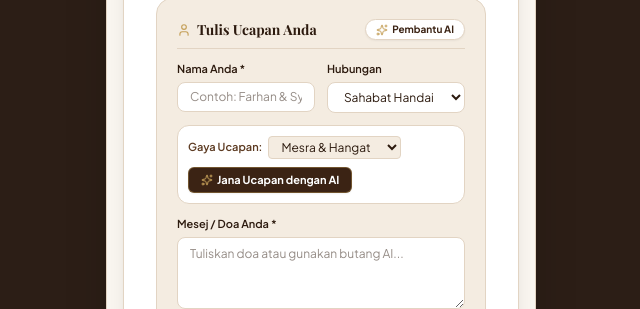
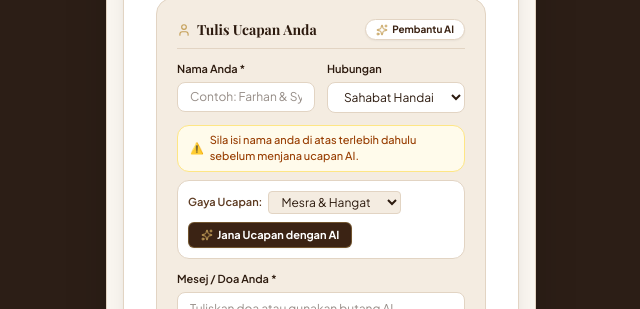
Before and after one commit to fikkynwa/Wedding, a React (Vite) app: page / in a window 1280 px wide. Shown: the part 5360-5669 px from the top of the page, without its empty margins (319-959 px from the left). Built offline with nearby package versions, Linux system fonts and the light colour scheme; no server answers; the database is empty; a web font is replaced by a local one.

Commit message:
Add files via upload

```diff
--- a/src/App.tsx
+++ b/src/App.tsx
@@ -17,6 +17,7 @@ import { Heart, Sparkles, Music, Pause } from 'lucide-react';
 
 export default function App() {
   const [currentLang, setCurrentLang] = useState<LanguageCode>('ms');
+  const isEn = currentLang === 'en';
   const [isPlayingMusic, setIsPlayingMusic] = useState(false);
   const [activeSection, setActiveSection] = useState('jemputan');
   const [isUnlocked, setIsUnlocked] = useState(false);
@@ -42,7 +43,7 @@ export default function App() {
     setIsPlayingMusic(true);
     if (audioRef.current) {
       try {
-        audioRef.current.currentTime = 202; // start at 3:22
+        audioRef.current.currentTime = 0;
         audioRef.current.play().catch((err) => console.log('HTML5 audio play blocked:', err));
       } catch (err) {
         // Ignore fallback
@@ -285,7 +286,7 @@ Prayer: Ya Allah, Satukanlah hati kedua mempelai ini seperti mana Engkau satukan
         {/* Native Mobile HTML5 Audio Player */}
         <audio
           ref={audioRef}
-          src="https://cdn.pixabay.com/download/audio/2022/05/27/audio_1808fbf07a.mp3?filename=romantic-wedding-piano-115201.mp3"
+          src="/Ukays%20-%20Di%20Sana%20Menanti%20Di%20Sini%20Menunggu%20%5B%20Lagu%20Lirik%20%5D.mp3"
           loop
           preload="auto"
         />
@@ -364,14 +365,25 @@ Prayer: Ya Allah, Satukanlah hati kedua mempelai ini seperti mana Engkau satukan
             </div>
 
             <p className="font-serif-title italic text-xs text-[#4A3525] leading-relaxed px-2">
-              "Bunga melur suntingan jelita,<br />
-              Disusun rapi di atas takhta,<br />
-              Dua hati menyatu cinta,<br />
-              Kekal bahagia hingga ke syurga."
+              {isEn ? (
+                <>
+                  "Two hearts unite in pure devotion,<br />
+                  A sacred bond of love and emotion,<br />
+                  May this blessed journey be so sweet,<br />
+                  With endless joy and grace complete."
+                </>
+              ) : (
+                <>
+                  "Bunga melur suntingan jelita,<br />
+                  Disusun rapi di atas takhta,<br />
+                  Dua hati menyatu cinta,<br />
+                  Kekal bahagia hingga ke syurga."
+                </>
+              )}
             </p>
 
             <p className="text-[11px] text-[#2C1A0E] tracking-widest uppercase font-semibold">
-              Walimatul Urus {WEDDING_DETAILS.groomNameShort} &amp; {WEDDING_DETAILS.brideNameShort} • 03 Oktober 2026
+              {isEn ? 'Wedding Reception' : 'Walimatul Urus'} {WEDDING_DETAILS.groomNameShort} &amp; {WEDDING_DETAILS.brideNameShort} • 03 {isEn ? 'October' : 'Oktober'} 2026
             </p>
             <p className="text-[10px] text-[#7A6250]">
               Teratak Kasih Felda Trolak Selatan, Sungkai, Perak
--- a/src/components/GuestbookAndAiWish.tsx
+++ b/src/components/GuestbookAndAiWish.tsx
@@ -395,6 +395,17 @@ export const GuestbookAndAiWish: React.FC<GuestbookAndAiWishProps> = ({ currentL
             </div>
 
             {/* AI Generator Helper Bar */}
+            <div className="space-y-2">
+              {!name.trim() && (
+                <div className="text-[11px] text-amber-800 bg-amber-50 border border-amber-200 px-3 py-1.5 rounded-xl font-medium flex items-center gap-1.5">
+                  <span>⚠️</span>
+                  <span>
+                    {isEn
+                      ? 'Please fill in your name above before generating an AI wish.'
+                      : 'Sila isi nama anda di atas terlebih dahulu sebelum menjana ucapan AI.'}
+                  </span>
+                </div>
+              )}
               <div className="p-2.5 bg-white rounded-xl border border-[#E2D4C3] flex flex-wrap items-center justify-between gap-2">
                 <div className="flex items-center gap-1.5">
                   <span className="text-[11px] text-[#5C3A21] font-semibold">
@@ -430,6 +441,7 @@ export const GuestbookAndAiWish: React.FC<GuestbookAndAiWishProps> = ({ currentL
                     </>
                   )}
                 </button>
+              </div>
             </div>
 
             {/* Message Textarea */}
--- a/src/components/LocationAndContact.tsx
+++ b/src/components/LocationAndContact.tsx
@@ -112,7 +112,7 @@ export const LocationAndContact: React.FC<LocationAndContactProps> = ({ currentL
                     {person.name}
                   </span>
                   <span className="text-[10px] px-2 py-0.5 bg-[#3B2314] text-[#C5A059] font-bold rounded-full">
-                    {person.role}
+                    {isEn ? (person.roleEn || person.role) : person.role}
                   </span>
                 </div>
                 <p className="text-[11px] text-[#7A6250] font-mono mt-0.5 font-medium">
--- a/src/data.ts
+++ b/src/data.ts
@@ -25,7 +25,7 @@ export const WEDDING_DETAILS = {
   address: "No. 300 Jalan Timur, Felda Trolak Selatan, 35600 Sungkai, Perak",
   locationName: "Felda Trolak Selatan",
   googleMapsUrl: "https://maps.app.goo.gl/PWVfTFKZyGcMmJuM9",
-  wazeUrl: "https://waze.com/ul?q=Felda+Trolak+Selatan+Sungkai+Perak",
+  wazeUrl: "https://www.waze.com/ul?q=Felda+Trolak+Selatan+Sungkai+Perak&navigate=yes",
   calendarEvent: {
     title: "Majlis Perkahwinan Akim & Asyiqim",
     details: "Walimatul Urus Muhammad Hakim & Najma Asyiqim di Felda Trolak Selatan, Sungkai, Perak.",
@@ -45,24 +45,28 @@ export const CONTACTS: ContactPerson[] = [
   {
     name: "Aida",
     role: "Kakak",
+    roleEn: "Sister",
     phone: "013-5948682",
     whatsappUrl: "https://wa.me/60135948682?text=Assalamualaikum%20Aida,%20saya%20ingin%20bertanya%20berkenaan%20Majlis%20Perkahwinan%20Akim%20%26%20Asyiqim",
   },
   {
     name: "Shima",
     role: "Kakak",
+    roleEn: "Sister",
     phone: "019-5948398",
     whatsappUrl: "https://wa.me/60195948398?text=Assalamualaikum%20Shima,%20saya%20ingin%20bertanya%20berkenaan%20Majlis%20Perkahwinan%20Akim%20%26%20Asyiqim",
   },
   {
     name: "Fikri",
     role: "Abang",
+    roleEn: "Brother",
     phone: "013-2286797",
     whatsappUrl: "https://wa.me/60132286797?text=Assalamualaikum%20Fikri,%20saya%20ingin%20bertanya%20berkenaan%20Majlis%20Perkahwinan%20Akim%20%26%20Asyiqim",
   },
   {
     name: "Shamil",
     role: "Abang",
+    roleEn: "Brother",
     phone: "019-2911169",
     whatsappUrl: "https://wa.me/60192911169?text=Assalamualaikum%20Shamil,%20saya%20ingin%20bertanya%20berkenaan%20Majlis%20Perkahwinan%20Akim%20%26%20Asyiqim",
   },
--- a/src/types.ts
+++ b/src/types.ts
@@ -54,6 +54,7 @@ export interface ScheduleEvent {
 export interface ContactPerson {
   name: string;
   role: string;
+  roleEn?: string;
   phone: string;
   whatsappUrl: string;
 }
```
Also changed, not shown: 1 other file (tests, documents, lock files or other folders). Lines whose indentation alone changed are shown as unchanged.
